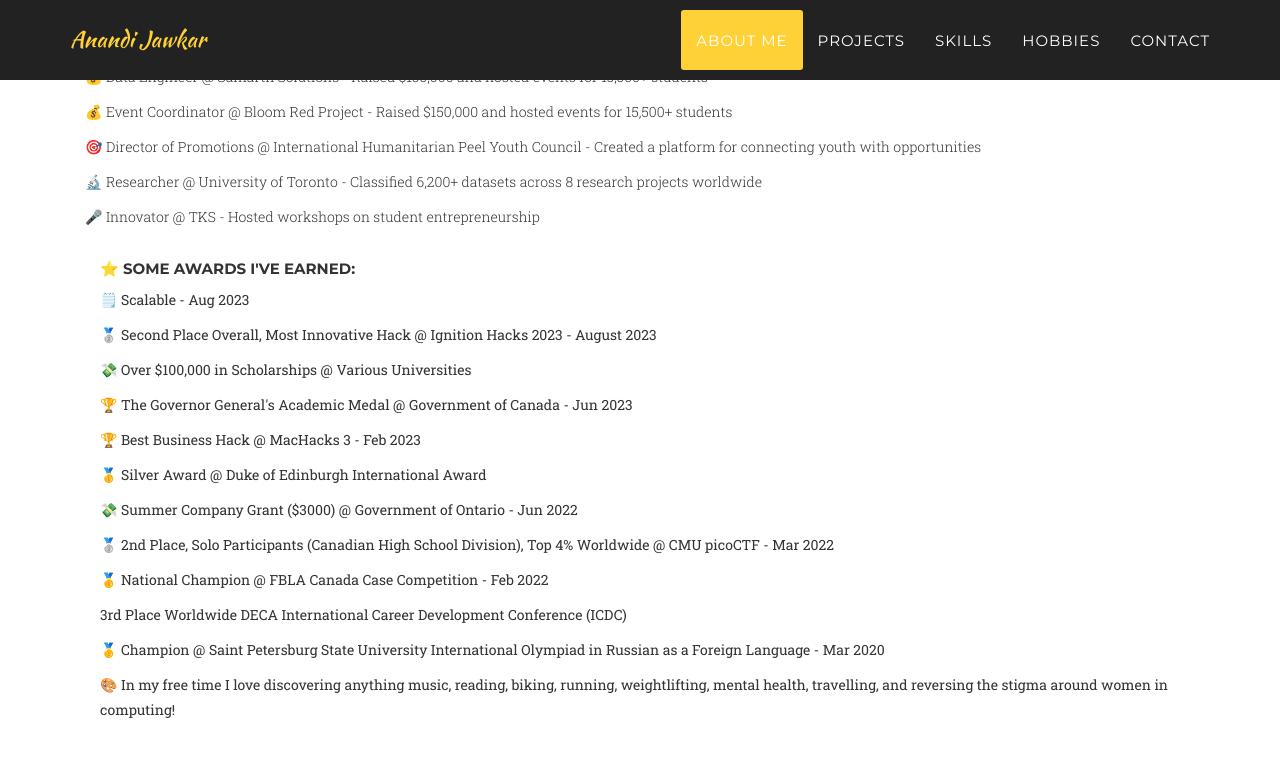
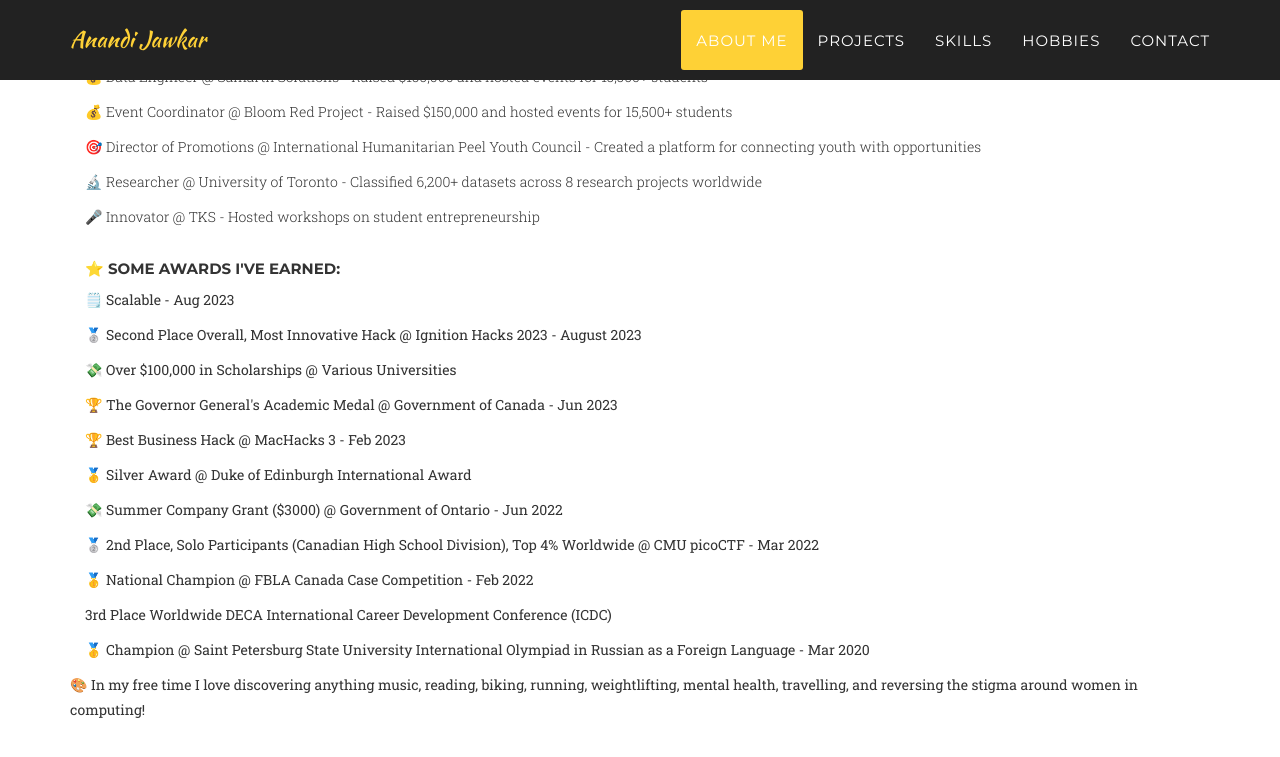
Before and after one commit to anandijawkar/aj, a Jekyll site: the page built from index.html, in a window 1280 px wide and 900 px high, scrolled down 1649 px. Shown: the top 757 px of the window. Built offline with Jekyll 4.4.1, drawn with Linux system fonts in a browser that asks for light colours; nearby versions of some CDN libraries; some web fonts are replaced; library files that are not in the unit come from our copies.

Commit message:
Update about-me.html

```diff
--- a/_includes/about-me.html
+++ b/_includes/about-me.html
@@ -7,7 +7,7 @@
             </div>
             <div class="col-right">
                 <h2 class="section-heading">About Me!</h2>
-                        <div class="col-lg-12 text-center left-align">
+                <div class="col-lg-12 left-align">
                     <div class="lead left-align">
                         <p>👋 Hey, I'm Anandi Jawkar! A Computer Science and Business Administration (Double Degree) Student @ The University of Waterloo & Wilfrid Laurier University building tech to address fundamental problems!</p>
                         <p>💻 Through hackathons, previous work terms, and personal projects, I have valuable experience working with full-stack and general software development!</p>
@@ -25,10 +25,10 @@
                         <p>🔬 Researcher @ University of Toronto - Classified 6,200+ datasets across 8 research projects worldwide</p>
                         <p>🎤 Innovator @ TKS - Hosted workshops on student entrepreneurship</p>
                     </div>
-            <div class="col-lg-12 text-center left-align">
+                </div>
+                <div class="col-lg-12 left-align">
                     <h5 class="section-title">⭐ Some awards I've earned:</h5>
-
-            <p>🗒️ Scalable  - Aug 2023</p>
+                    <p>🗒️ Scalable - Aug 2023</p>
                     <p>🥈 Second Place Overall, Most Innovative Hack @ Ignition Hacks 2023 - August 2023</p>
                     <p>💸 Over $100,000 in Scholarships @ Various Universities </p>
                     <p>🏆 The Governor General's Academic Medal @ Government of Canada - Jun 2023</p>
@@ -37,10 +37,11 @@
                     <p>💸 Summer Company Grant ($3000) @ Government of Ontario - Jun 2022</p>
                     <p>🥈 2nd Place, Solo Participants (Canadian High School Division), Top 4% Worldwide @ CMU picoCTF - Mar 2022</p>
                     <p>🥇 National Champion @ FBLA Canada Case Competition - Feb 2022</p>
-            <p> 3rd Place Worldwide DECA International Career Development Conference (ICDC) </p>
+                    <p>3rd Place Worldwide DECA International Career Development Conference (ICDC)</p>
                     <p>🥇 Champion @ Saint Petersburg State University International Olympiad in Russian as a Foreign Language - Mar 2020</p>
-
+                </div>
                     <p>🎨 In my free time I love discovering anything music, reading, biking, running, weightlifting, mental health, travelling, and reversing the stigma around women in computing! </p>
             </div>
-
+        </div>
+    </div>
 </section>
```
Lines whose indentation alone changed are shown as unchanged.
